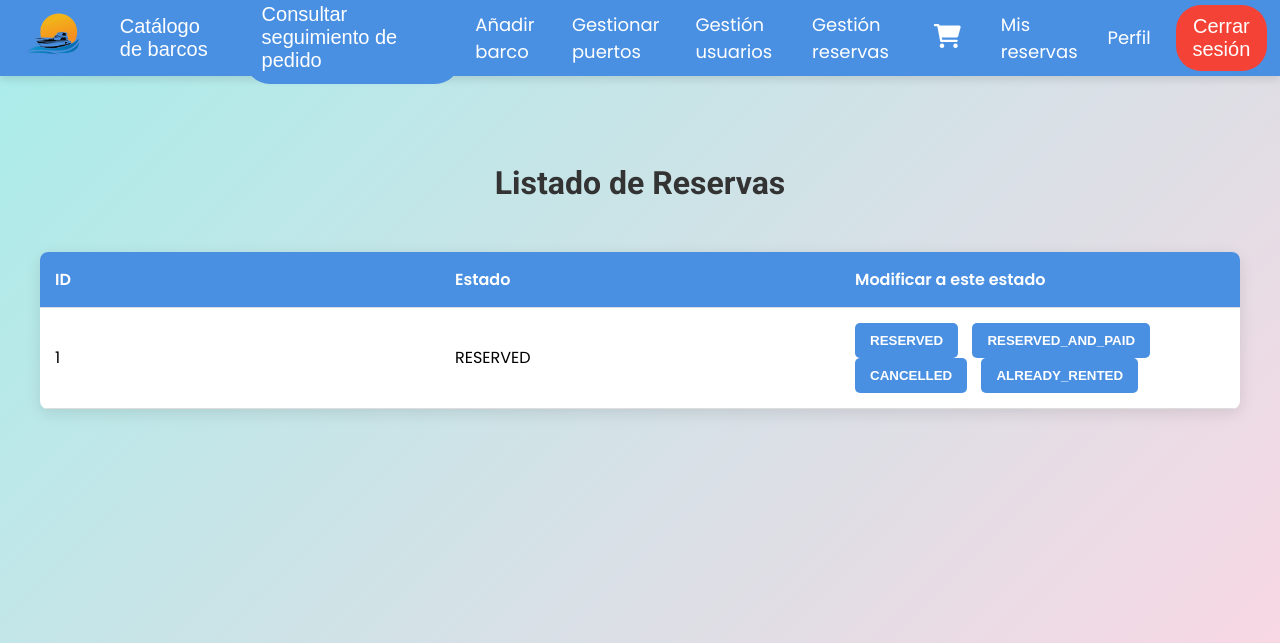
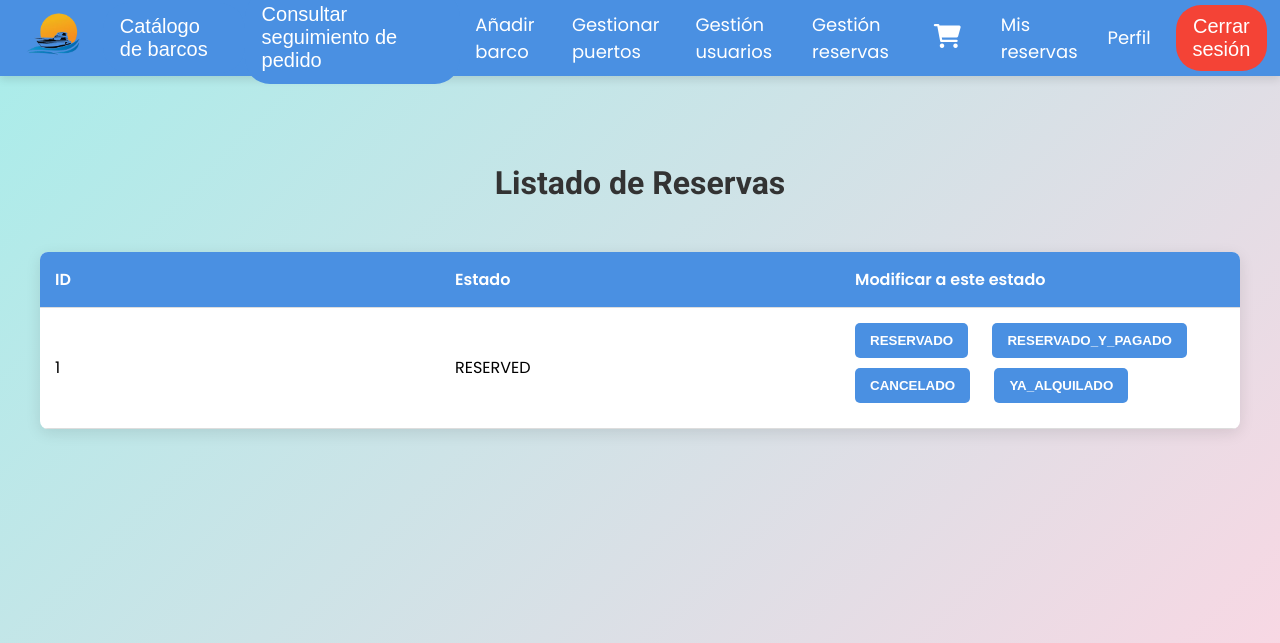
Before and after one commit to frajimmor2/NavegaTrujillo, a Django app: page /reservations/ in a window 1280 px wide. Shown: the top 643 px of the page. Run offline with Django 5.2, Linux system fonts and the light colour scheme; a user stored in the database is signed in; tables that the repository leaves empty hold one stand-in row (values such as "Sample post").

Commit message:
yepa que pasa gente

```diff
--- a/NavegaTrujilloWeb/static/css/reservas_admin.css
+++ b/NavegaTrujilloWeb/static/css/reservas_admin.css
@@ -73,6 +73,8 @@ body.list-reservations {
     cursor: pointer;
     font-weight: bold;
     transition: background-color 0.3s ease, transform 0.3s ease;
+    margin-right: 10px;
+    margin-bottom: 10px;
 }
 
 .reservations-table button:hover {
--- a/NavegaTrujilloWeb/templates/business/list_reservations.html
+++ b/NavegaTrujilloWeb/templates/business/list_reservations.html
@@ -26,25 +26,25 @@
                     <form method="POST" action="{% url 'update_reservation_state' reservation_id=reservation_id %}" style="display: inline-block; margin-right: 10px;">
                         {% csrf_token %}
                         <input type="hidden" name="reservation_state" value="R">
-                        <button type="submit">RESERVED</button>
+                        <button type="submit">RESERVADO</button>
                     </form>
 
                     <form method="POST" action="{% url 'update_reservation_state' reservation_id=reservation_id %}" style="display: inline-block; margin-right: 10px;">
                         {% csrf_token %}
                         <input type="hidden" name="reservation_state" value="P">
-                        <button type="submit">RESERVED_AND_PAID</button>
+                        <button type="submit">RESERVADO_Y_PAGADO</button>
                     </form>
 
                     <form method="POST" action="{% url 'update_reservation_state' reservation_id=reservation_id %}" style="display: inline-block; margin-right: 10px;">
                         {% csrf_token %}
                         <input type="hidden" name="reservation_state" value="C">
-                        <button type="submit">CANCELLED</button>
+                        <button type="submit">CANCELADO</button>
                     </form>
 
                     <form method="POST" action="{% url 'update_reservation_state' reservation_id=reservation_id %}" style="display: inline-block;">
                         {% csrf_token %}
                         <input type="hidden" name="reservation_state" value="A">
-                        <button type="submit">ALREADY_RENTED</button>
+                        <button type="submit">YA_ALQUILADO</button>
                     </form>
                 </td>
             </tr>
```
